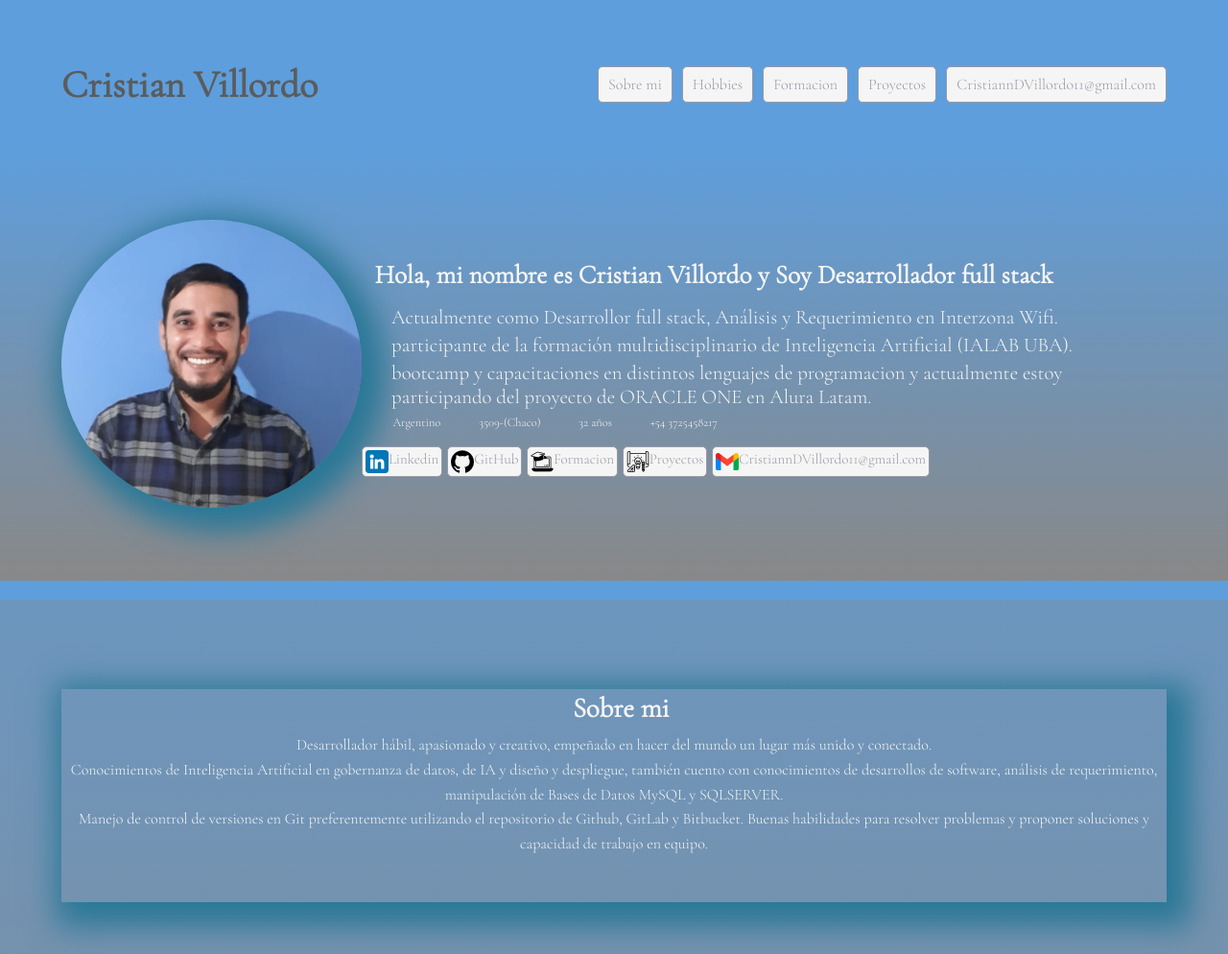
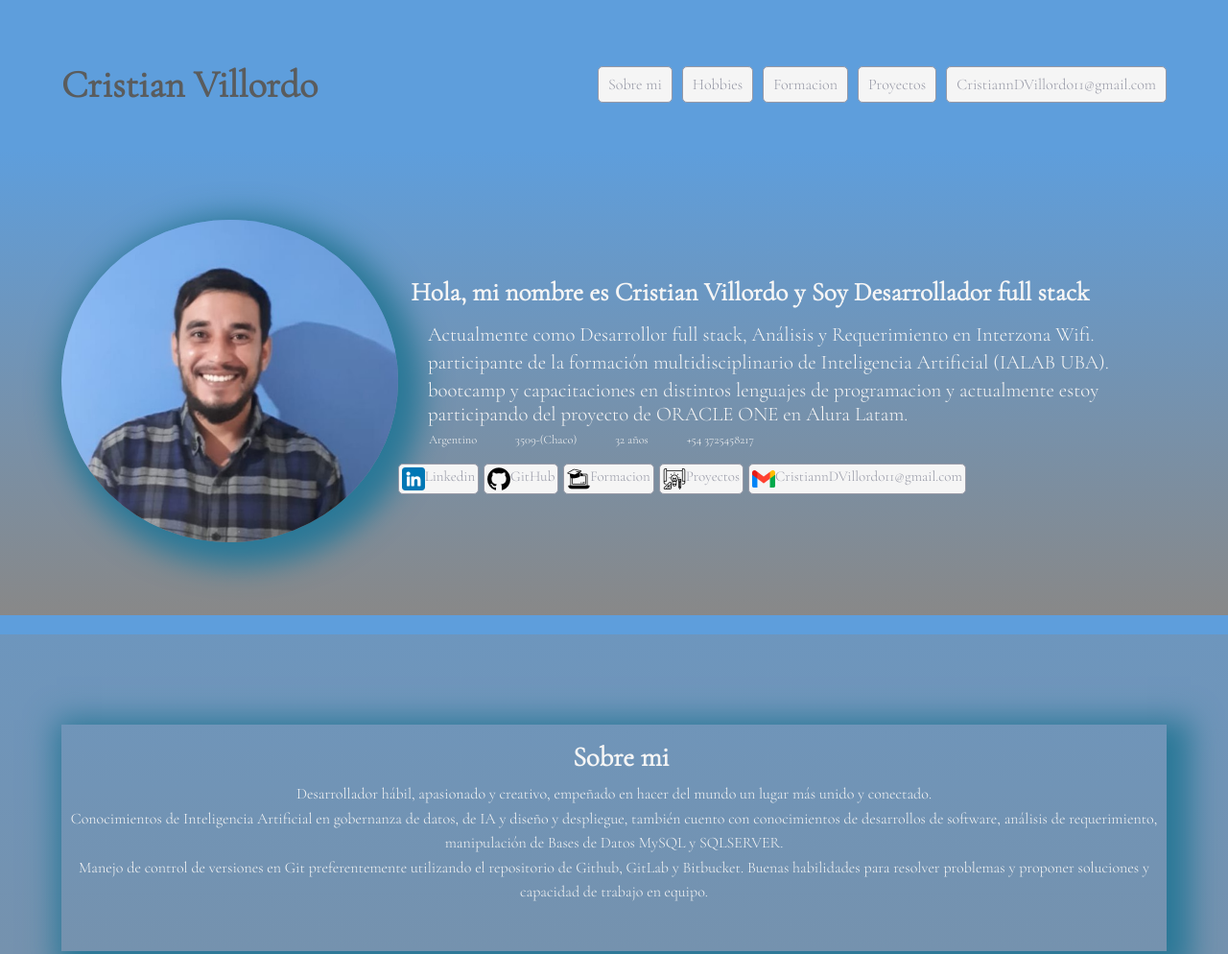
Before and after one commit to cdvcristiann/portafolio.io, a plain HTML site: page index.html in a window 1280 px wide. Shown: the top 994 px of the page at 96% size. Drawn offline with nearby package versions, Linux system fonts and the light colour scheme.

Commit message:
arreglo del responsive

```diff
--- a/css/sobreMi.css
+++ b/css/sobreMi.css
@@ -11,7 +11,7 @@
 	font-weight:bolder;
 	font-size: 1.8em;
 	margin: .2em 0;
-	padding-top: .2em;
+	padding-top: .7em;
 	padding-bottom: .2em;
 	padding-left: .5em;
 }
--- a/css/style.css
+++ b/css/style.css
@@ -104,10 +104,9 @@ body {
 .perfil-imagen {
 	max-width: 100%;
 	border-radius: 100%;
-	 box-shadow: 10px 10px 30px 15px #2A7897;
+	box-shadow: 10px 10px 30px 15px #2A7897;
 }
 .perfil{
-	width: 40%;
 	text-align: center;
 }
 
```
